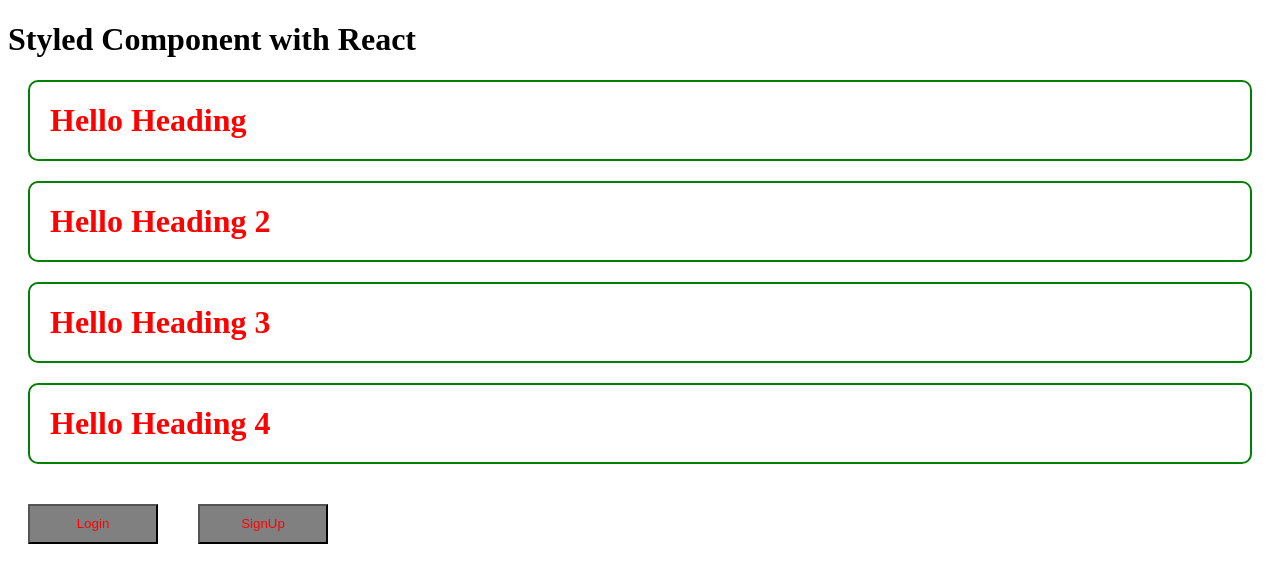
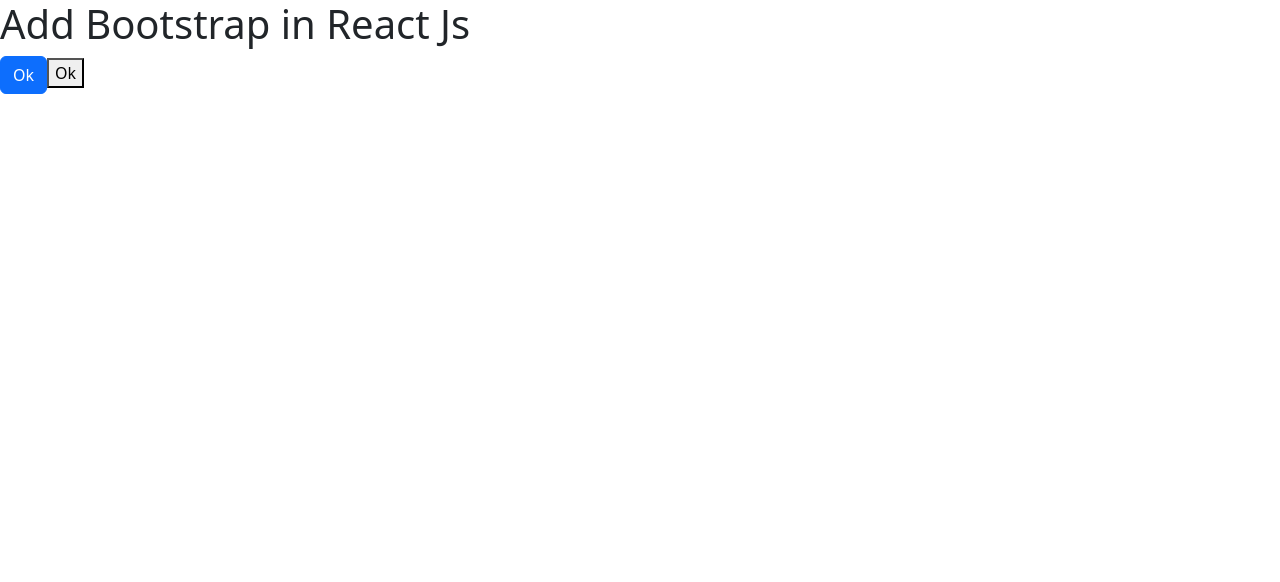
Before and after one commit to PawanDev52/React-19, a React (Vite) app: page / in a window 1280 px wide. Shown: the top 582 px of the page. Built offline with nearby package versions, Linux system fonts and the light colour scheme.

Commit message:
Bootstrap Style

```diff
--- a/package.json
+++ b/package.json
@@ -10,7 +10,9 @@
     "preview": "vite preview"
   },
   "dependencies": {
+    "bootstrap": "^5.3.3",
     "react": "^19.0.0",
+    "react-bootstrap": "^2.10.9",
     "react-dom": "^19.0.0",
     "styled-components": "^6.1.15"
   },
--- a/src/App.jsx
+++ b/src/App.jsx
@@ -3,6 +3,7 @@
 import ToDo from "./ToDo";
 import "./css/style.css";
 import styled from "styled-components";
+import { Button } from "react-bootstrap";
 
 // function App() {
 // const userName = "React Dev";
@@ -928,41 +929,52 @@
 // }
 
 // Styled Components
+// function App() {
+//   // const Heading = styled.h1`
+//   //   color: red;
+//   //   border: 2px solid green;
+//   //   border-radius: 10px;
+//   //   margin: 20px;
+//   //   padding: 20px;
+//   // `;
+
+//   // another way
+//   const Heading = styled.h1({
+//     color: "red",
+//     border: "2px solid green",
+//     borderRadius: "10px",
+//     margin: "20px",
+//     padding: "20px",
+//   });
+
+//   const StyleBtn = styled.button`
+//     color: red;
+//     width: 130px;
+//     height: 40px;
+//     margin: 20px;
+//     background: grey;
+//   `;
+
+//   return (
+//     <>
+//       <h1>Styled Component with React</h1>
+//       <Heading>Hello Heading</Heading>
+//       <Heading>Hello Heading 2</Heading>
+//       <Heading>Hello Heading 3</Heading>
+//       <Heading>Hello Heading 4</Heading>
+//       <StyleBtn>Login</StyleBtn>
+//       <StyleBtn>SignUp</StyleBtn>
+//     </>
+//   );
+// }
+
+// Boostrap style
 function App() {
-  // const Heading = styled.h1`
-  //   color: red;
-  //   border: 2px solid green;
-  //   border-radius: 10px;
-  //   margin: 20px;
-  //   padding: 20px;
-  // `;
-
-  // another way
-  const Heading = styled.h1({
-    color: "red",
-    border: "2px solid green",
-    borderRadius: "10px",
-    margin: "20px",
-    padding: "20px",
-  });
-
-  const StyleBtn = styled.button`
-    color: red;
-    width: 130px;
-    height: 40px;
-    margin: 20px;
-    background: grey;
-  `;
-
   return (
     <>
-      <h1>Styled Component with React</h1>
-      <Heading>Hello Heading</Heading>
-      <Heading>Hello Heading 2</Heading>
-      <Heading>Hello Heading 3</Heading>
-      <Heading>Hello Heading 4</Heading>
-      <StyleBtn>Login</StyleBtn>
-      <StyleBtn>SignUp</StyleBtn>
+      <h1>Add Bootstrap in React Js</h1>
+      <Button>Ok</Button>
+      <button>Ok</button>
     </>
   );
 }
--- a/src/main.jsx
+++ b/src/main.jsx
@@ -2,6 +2,7 @@
 import { createRoot } from 'react-dom/client'
 // import './index.css'
 import App from './App.jsx'
+import 'bootstrap/dist/css/bootstrap.min.css';
 
 createRoot(document.getElementById('root')).render(
   <StrictMode>
```
Also changed, not shown: 1 other file (tests, documents, lock files or other folders).
